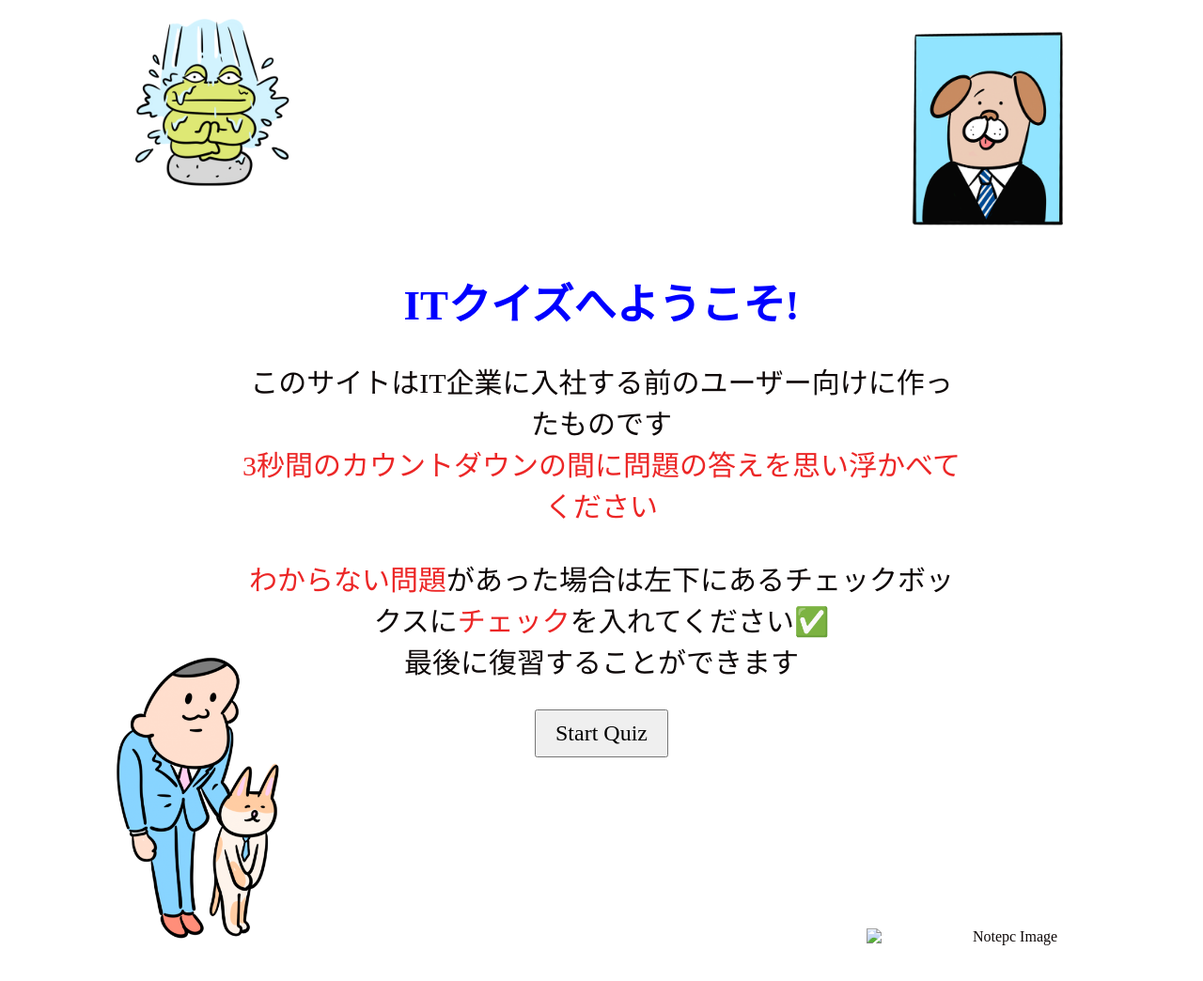
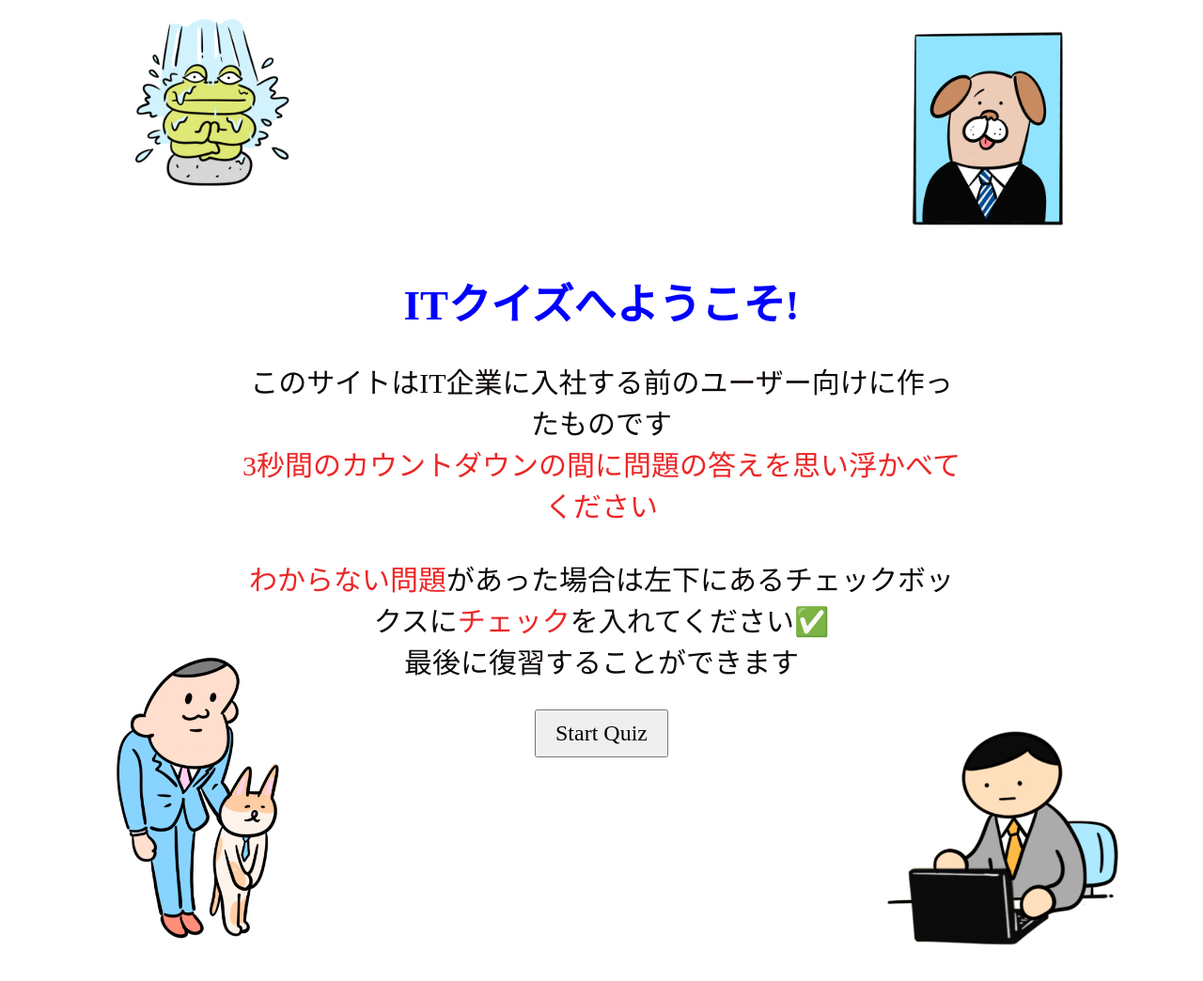
Before and after one commit to itc-n22006/Zunda_Shake, a plain HTML site: page index.html in a window 1280 px wide. Shown: the whole page at 94% size. Drawn offline with Linux system fonts and the light colour scheme.

Commit message:
Update index.html

```diff
--- a/index.html
+++ b/index.html
@@ -16,7 +16,7 @@
        最後に復習することができます</p>
 
     <button id="start-button">Start Quiz</button>
-    <img src="../images/notepc.gif" alt="Notepc Image" class="notepc-image">
+    <img src="https://github.com/itc-n22006/Zunda_Shake/blob/main/notepc.gif?raw=true" alt="Notepc Image" class="notepc-image">
     <img src="https://raw.githubusercontent.com/itc-n22006/Zunda_Shake/456763ee009f3d0d0c60dab566ff18622c72944f/bijinesuman.png" alt="Bijinesuman Image" class="bijinesuman-image">
     <img src="https://github.com/itc-n22006/Zunda_Shake/blob/main/inusyashin.png?raw=true" alt="Inusyashin Image" class="inusyashin-image">
     <img src="https://github.com/itc-n22006/Zunda_Shake/blob/main/kaeru01.png?raw=true" alt="Kaeru01 Image" class="kaeru01-image">
```
